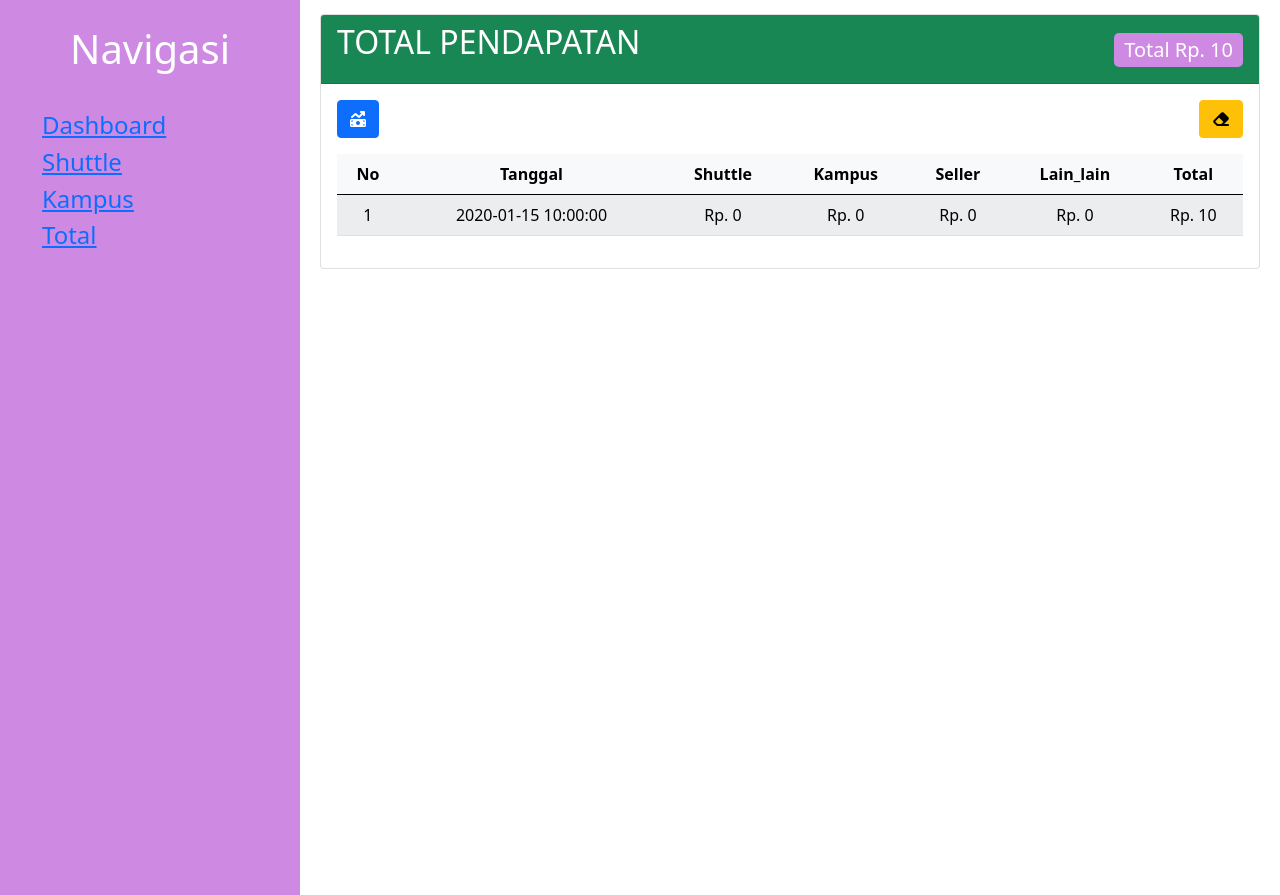
After one commit to Baito838/Haito_web, a PHP site: page /oso/total.php in a window 1280 px wide. The commit adds this page. Run offline with PHP 8.4, Linux system fonts and the light colour scheme; tables that the repository leaves empty or names only in its code hold one stand-in row (values such as "Sample post"); data that the repository does not hold is empty; some libraries are stand-ins or nearby versions.

Commit message:
update again
hehe

```diff
--- a/dashboard.php
+++ b/dashboard.php
@@ -2,7 +2,7 @@
 
 $conn = mysqli_connect("localhost","root","","db_oso");
 
-$result = mysqli_query($conn, 'SELECT COUNT(nama) AS nama FROM tp_shuttle,');
+$result = mysqli_query($conn, "SELECT COUNT(nama) AS nama FROM tp_shuttle");
 $row = mysqli_fetch_assoc($result);
 $count = $row['nama'];
 
--- a/oso/style_oso.css
+++ b/oso/style_oso.css
@@ -13,17 +13,6 @@ img {
 nav {
   visibility: hidden;
   position: absolute;
-}
-a {
-  display: block;
-  color: white;
-  text-decoration: none;
-}
-a:hover {
-  background-color: ffffff;
-  color: #ad61c8;
-  transition: 1s;
-  padding-left: 10px;
 }
 
 h5 {
--- /dev/null
+++ b/oso/total.php
@@ -0,0 +1,334 @@
+<?php
+$conn = mysqli_connect("localhost", "root", "", "db_oso");
+$result = mysqli_query($conn, 'SELECT SUM(total) AS value_sum FROM totaloso');
+$row = mysqli_fetch_assoc($result);
+$sum = number_format($row['value_sum'], 0, ".", ".");
+?>
+<!DOCTYPE html>
+<html lang="en">
+
+<head>
+    <meta charset="UTF-8" />
+    <meta http-equiv="X-UA-Compatible" content="IE=edge" />
+    <meta name="viewport" content="width=device-width, initial-scale=1.0" />
+    <script src="assets/js/jquery.js"></script>
+    <link rel="stylesheet" type="text/css" href="https://cdn.datatables.net/1.13.1/css/jquery.dataTables.css">
+    <script type="text/javascript" charset="utf8" src="https://cdn.datatables.net/1.13.1/js/jquery.dataTables.js"></script>
+    <link href="https://cdn.jsdelivr.net/npm/bootstrap@5.0.2/dist/css/bootstrap.min.css" rel="stylesheet" integrity="sha384-EVSTQN3/azprG1Anm3QDgpJLIm9Nao0Yz1ztcQTwFspd3yD65VohhpuuCOmLASjC" crossorigin="anonymous" />
+    <link rel="stylesheet" href="style_oso.css">
+    <style>
+        body {
+            display: flex;
+            flex-direction: column;
+            justify-content: center;
+            width: 100%;
+        }
+
+        nav {
+            display: none;
+            visibility: hidden;
+        }
+
+        aside {
+            position: fixed;
+            top: -5px;
+            z-index: 999;
+            height: 105vh;
+            width: 300px;
+            background-color: #CE8AE2;
+        }
+
+        .box {
+            position: relative;
+            top: -40px;
+            margin: 0 20px 0 320px;
+        }
+
+        a {
+            color: fff;
+            padding: 5px 10px;
+            border-radius: 10px 0px 0px 10px;
+        }
+
+        a:hover {
+            margin-left: 30px;
+            color: #CE8AE2;
+            background-color: white;
+            transition: 1.2s;
+        }
+
+        @media (max-width: 600px) {
+            a {
+                border-radius: 5px;
+                width: 100px;
+            }
+
+            a:hover {
+                display: inline;
+                margin: 15px;
+            }
+
+            .box {
+                margin: 0;
+            }
+
+            aside {
+                display: none;
+                visibility: hidden;
+            }
+
+            nav {
+                display: block;
+                visibility: visible;
+            }
+
+            img {
+                margin-bottom: 30px;
+            }
+        }
+
+        @media (max-width: 1000px) {
+            a {
+                border-radius: 5px;
+                width: 100px;
+            }
+
+            a:hover {
+                display: inline;
+                margin: 15px;
+            }
+
+            .box {
+                top: 0;
+                margin: 0;
+            }
+
+            aside {
+                display: none;
+                visibility: hidden;
+            }
+
+            nav {
+                display: block;
+                visibility: visible;
+            }
+
+            img {
+                margin-bottom: 30px;
+            }
+        }
+    </style>
+    <title>OSO</title>
+</head>
+
+<body>
+
+    <nav class="navbar sticky-top d-flex justify-content-between p-2" style="background-color: #AD61C8; box-sizing: border-box; display: none; visibility: none;">
+        <div>
+
+        </div>
+        <div>
+            <button style="background-color: #C8A2C8;" class="btn mr-4 text-light" type="button" data-bs-toggle="offcanvas" data-bs-target="#offcanvasWithBothOptions" aria-controls="offcanvasWithBothOptions">
+                <i class="fa-solid fa-bars"></i>
+            </button>
+        </div>
+
+        <div style="background-color: #CE8AE2;" class="offcanvas offcanvas-start text-light" data-bs-scroll="true" tabindex="-1" id="offcanvasWithBothOptions" aria-labelledby="offcanvasWithBothOptionsLabel">
+            <div class="offcanvas-header">
+                <h5 class="offcanvas-title" id="offcanvasWithBothOptionsLabel">
+                    <h5>Navigasi</h5></i>
+                </h5>
+                <button type="button" class="btn-close" data-bs-dismiss="offcanvas" aria-label="Close"></button>
+            </div>
+            <div class="offcanvas-body d-flex justify-content-between flex-column">
+                <div class="p-2">
+                    <ul type="none" class="text-light">
+                        <li>
+                            <h4> <a href="index.php">Dashboard </a></h4>
+                        </li>
+                        <li>
+                            <h4> <a href="shuttle.php">Shuttle</a></h4>
+                        </li>
+                        <li>
+                            <h4> <a href="kampus.php">Kampus</a></h4>
+                        </li>
+                        <li>
+                            <h4> <a href="total.php">Total</a></h4>
+                        </li>
+                    </ul>
+                </div>
+            </div>
+        </div>
+        </div>
+    </nav>
+
+    <aside>
+        <div style="margin: 30px 0px; display: flex; justify-content: center;">
+            <h1 style="color: white;">Navigasi</h1>
+        </div>
+        <div>
+            <ul type="none" class="text-light">
+                <li>
+                    <h4> <a href="index.php">Dashboard </a></h4>
+                </li>
+                <li>
+                    <h4> <a href="shuttle.php">Shuttle</a></h4>
+                </li>
+                <li>
+                    <h4> <a href="kampus.php">Kampus</a></h4>
+                </li>
+                <li>
+                    <h4> <a href="total.php">Total</a></h4>
+                </li>
+            </ul>
+        </div>
+    </aside>
+
+    <div class="box">
+        <form method="post" action="">
+            <div class="card">
+                <div class="card-header d-flex justify-content-between align-content-center bg-success">
+                    <h2 style="color: white;">TOTAL PENDAPATAN</h2>
+                    <div class="d-flex align-content-center" style="gap: 5px;">
+                        <div style="margin-top: 10px;">
+                            <h5 style="background-color:  #CE8AE2; border-radius: 5px; padding: 5px 10px;"><?php echo "Total Rp. " . $sum; ?></h5>
+                        </div>
+                    </div>
+                </div>
+                <div class="card-body">
+                    <div style="display:flex; justify-content: space-between; align-items: center;" class="mb-3">
+                        <form action="config.php" method="post">
+                            <button type="button" class="btn btn-primary" data-bs-toggle="modal" data-bs-target="#staticBackdrop">
+                                <i class="fa-solid fa-money-bill-trend-up" style="color: fff"></i>
+                            </button>
+                            <button type="submit" class="btn btn-warning" id="truncate" name="truncate"><i class="fa-solid fa-eraser" style="color: fff;"></i></i>
+                            </button>
+                        </form>
+                    </div>
+                    <div style="overflow-x:auto;">
+                        <table class="table table-striped table-light table-responsive-md text-center align-middle">
+                            <thead>
+                                <th>No</th>
+                                <th>Tanggal</th>
+                                <th>Shuttle</th>
+                                <th>Kampus</th>
+                                <th>Seller</th>
+                                <th>Lain_lain</th>
+                                <th>Total</th>
+                            </thead>
+                            <?php
+                            global $conn;
+                            $i = 1;
+                            $totso = mysqli_query($conn, "SELECT * FROM totaloso ");
+                            while ($toso = mysqli_fetch_array($totso)) :
+                            ?>
+                                <tbody>
+                                    <td><?= $i++ ?></td>
+                                    <td><?= $toso["tanggal"] ?></td>
+                                    <td><?= "Rp. " . number_format($toso["shuttle"], 0, ".", ".") ?></td>
+                                    <td><?= "Rp. " . number_format($toso["kampus"], 0, ".", ".") ?></td>
+                                    <td><?= "Rp. " . number_format($toso["seller"], 0, ".", ".") ?></td>
+                                    <td><?= "Rp. " . number_format($toso["lain"], 0, ".", ".") ?></td>
+                                    <td><?= "Rp. " . number_format($toso["total"], 0, ".", ".") ?></td>
+                                </tbody>
+                            <?php endwhile; ?>
+                        </table>
+                    </div>
+                </div>
+            </div>
+        </form>
+
+        <!-- Modal Tambah-->
+        <div class="modal fade" id="staticBackdrop" data-bs-backdrop="static" data-bs-keyboard="false" tabindex="-1" aria-labelledby="staticBackdropLabel" aria-hidden="true">
+            <div class="modal-dialog">
+                <div class="modal-content">
+                    <div class="modal-header" style="background-color:#CE8AE2; color: white;">
+                        <h5 class="modal-title" id="staticBackdropLabel">Total Pendapatan</h5>
+                        <button type="button" class="btn-close" data-bs-dismiss="modal" aria-label="Close"></button>
+                    </div>
+                    <form action="config.php" method="POST">
+                        <div class="modal-body">
+                            <label for="nama" class="mb-1">Tanggal</label>
+                            <input required oninvalid="this.setCustomValidity('Wajib masukkan tanggal')" oninput="this.setCustomValidity('')" class="form-control mb-2" type="date" name="tgl" id="tgl" />
+                            <label for="shuttle" class="mb-1">Shuttle</label>
+                            <input readonly class="form-control mb-2" type="number" name="shuttle" id="shuttle" value="<?= $row['total_s'] ?>" />
+                            <label for="kampus" class="mb-1">Kampus</label>
+                            <input readonly class="form-control mb-2" type="number" name="kampus" id="kampus" value="<?= $row1['total_k'] ?>" />
+                            <label for="seller" class="mb-1">Seller</label>
+                            <input readonly class="form-control mb-2" type="number" name="seller" id="seller" value="0" />
+                            <label for="lain_lain" class="mb-1">Lain-lain</label>
+                            <input readonly class="form-control mb-2" type="number" name="lain_lain" id="lain_lain" value="0" />
+                            <label for="refresh" class="mb-1">Refresh</label>
+                            <input class="form-control mb-2" type="number" name="refresh" id="refresh" max="1" min="0" />
+                            <label for="total">Total</label>
+                            <input readonly type="number" class="form-control mb-2" name="total_oso" id="total_oso">
+                        </div>
+                        <div class="modal-footer">
+                            <button type="button" class="btn btn-danger" data-bs-dismiss="modal"><i class="fa-solid fa-xmark" style="color: fff;"></i></button>
+                            <button type="submit" class="btn btn-success" id="okey" name="okey"><i class="fa-solid fa-floppy-disk" style="color: fff;"></i></button>
+                        </div>
+                    </form>
+                </div>
+            </div>
+        </div>
+
+        <!-- script Bootstrap-->
+        <script src="https://cdn.jsdelivr.net/npm/bootstrap@5.0.2/dist/js/bootstrap.bundle.min.js" integrity="sha384-MrcW6ZMFYlzcLA8Nl+NtUVF0sA7MsXsP1UyJoMp4YLEuNSfAP+JcXn/tWtIaxVXM" crossorigin="anonymous"></script>
+        <script src="https://cdn.jsdelivr.net/npm/@popperjs/core@2.9.2/dist/umd/popper.min.js" integrity="sha384-IQsoLXl5PILFhosVNubq5LC7Qb9DXgDA9i+tQ8Zj3iwWAwPtgFTxbJ8NT4GN1R8p" crossorigin="anonymous"></script>
+        <script src="https://cdn.jsdelivr.net/npm/bootstrap@5.0.2/dist/js/bootstrap.min.js" integrity="sha384-cVKIPhGWiC2Al4u+LWgxfKTRIcfu0JTxR+EQDz/bgldoEyl4H0zUF0QKbrJ0EcQF" crossorigin="anonymous"></script>
+        <script src="https://kit.fontawesome.com/308efbf9d4.js" crossorigin="anonymous"></script>
+        <!-- script btn increment and decrement -->
+        <script type="text/javascript">
+            $("#shuttle").keyup(function() {
+                var a = parseFloat($("#shuttle").val());
+                var b = parseFloat($("#kampus").val());
+                var c = parseFloat($("#seller").val());
+                var d = parseFloat($("#lain_lain").val());
+                var f = parseFloat($("#refresh").val());
+                var e = a + b + c + d + f;
+                $("#total_oso").val(e);
+            });
+
+            $("#kampus").keyup(function() {
+                var a = parseFloat($("#shuttle").val());
+                var b = parseFloat($("#kampus").val());
+                var c = parseFloat($("#seller").val());
+                var d = parseFloat($("#lain_lain").val());
+                var f = parseFloat($("#refresh").val());
+                var e = a + b + c + d + f;
+                $("#total_oso").val(e);
+            });
+
+            $("#seller").keyup(function() {
+                var a = parseFloat($("#shuttle").val());
+                var b = parseFloat($("#kampus").val());
+                var c = parseFloat($("#seller").val());
+                var d = parseFloat($("#lain_lain").val());
+                var f = parseFloat($("#refresh").val());
+                var e = a + b + c + d + f;
+                $("#total_oso").val(e);
+            });
+
+            $("#lain_lain").keyup(function() {
+                var a = parseFloat($("#shuttle").val());
+                var b = parseFloat($("#kampus").val());
+                var c = parseFloat($("#seller").val());
+                var d = parseFloat($("#lain_lain").val());
+                var f = parseFloat($("#refresh").val());
+                var e = a + b + c + d + f;
+                $("#total_oso").val(e);
+            });
+
+            $("#refresh").keyup(function() {
+                var a = parseFloat($("#shuttle").val());
+                var b = parseFloat($("#kampus").val());
+                var c = parseFloat($("#seller").val());
+                var d = parseFloat($("#lain_lain").val());
+                var f = parseFloat($("#refresh").val());
+                var e = a + b + c + d + f;
+                $("#total_oso").val(e);
+            });
+        </script>
+</body>
+
+</html>
```
Also changed, not shown: oso/config.php (+45 -2 lines), oso/index.php (+8 -28 lines), oso/kampus.php (+49 -11 lines), oso/shuttle.php (+59 -20 lines).
